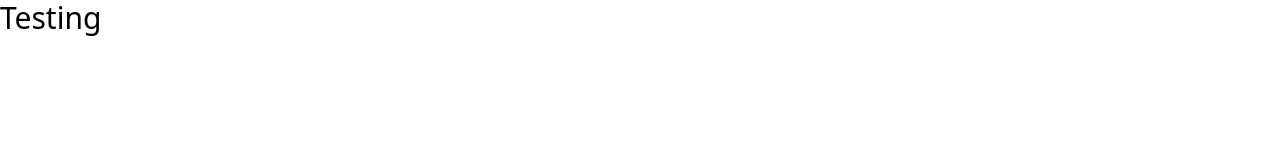
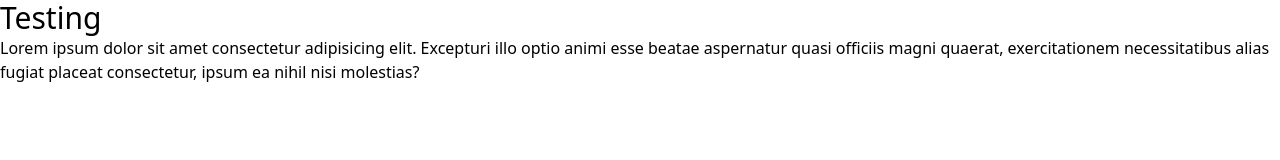
Before and after one commit to mmsstudent2021/test-git, a website: page index.html in a window 1280 px wide. Drawn offline with nearby package versions, Linux system fonts and the light colour scheme; files that its build step writes are made by us from their sources.

Commit message:
tailwind page added

```diff
--- a/index.html
+++ b/index.html
@@ -8,5 +8,6 @@
 </head>
 <body>
     <h1 class="text-3xl">Testing</h1>
+    <p>Lorem ipsum dolor sit amet consectetur adipisicing elit. Excepturi illo optio animi esse beatae aspernatur quasi officiis magni quaerat, exercitationem necessitatibus alias fugiat placeat consectetur, ipsum ea nihil nisi molestias?</p>
 </body>
 </html>
```
Also changed, not shown: fature.html (added).
